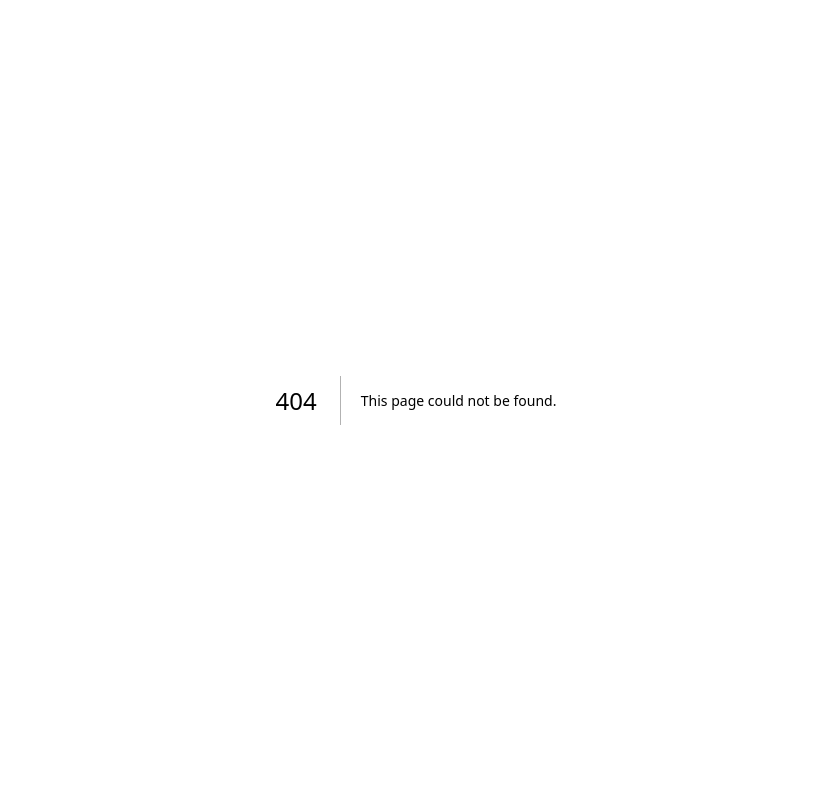
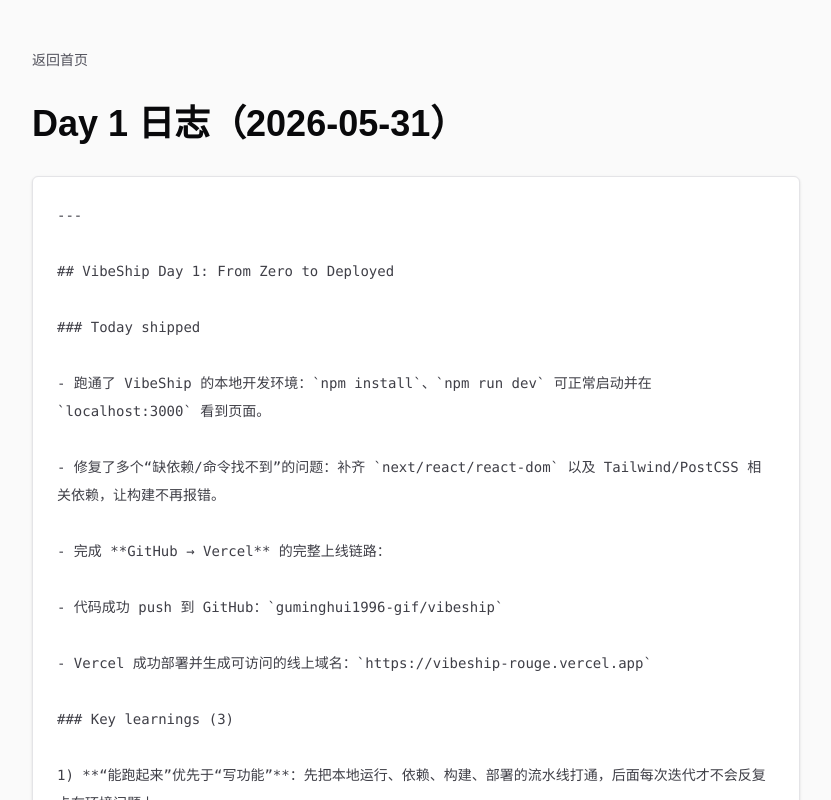
Before and after one commit to guminghui1996-gif/vibeship, a Next.js app: page /logs/2026-05-31 in a window 1280 px wide. Before the commit this address had no page. Shown: the top 800 px of the page, without its empty margins (224-1055 px from the left). Built offline with nearby package versions, Linux system fonts and the light colour scheme.

Commit message:
show day1 log in site

```diff
--- /dev/null
+++ b/app/logs/2026-05-31/page.tsx
@@ -0,0 +1,56 @@
+import Link from "next/link";
+
+const markdown = [
+  "---",
+  "",
+  "## VibeShip Day 1: From Zero to Deployed",
+  "",
+  "### Today shipped",
+  "",
+  "- 跑通了 VibeShip 的本地开发环境：`npm install`、`npm run dev` 可正常启动并在 `localhost:3000` 看到页面。",
+  "",
+  "- 修复了多个“缺依赖/命令找不到”的问题：补齐 `next/react/react-dom` 以及 Tailwind/PostCSS 相关依赖，让构建不再报错。",
+  "",
+  "- 完成 **GitHub → Vercel** 的完整上线链路：",
+  "",
+  "- 代码成功 push 到 GitHub：`guminghui1996-gif/vibeship`",
+  "",
+  "- Vercel 成功部署并生成可访问的线上域名：`https://vibeship-rouge.vercel.app`",
+  "",
+  "### Key learnings (3)",
+  "",
+  "1) **“能跑起来”优先于“写功能”**：先把本地运行、依赖、构建、部署的流水线打通，后面每次迭代才不会反复卡在环境问题上。",
+  "",
+  "2) **报错要用“定位→验证→最小修复→重启”节奏**：例如 `next` 命令缺失、`@tailwindcss/postcss` 缺失，本质都是依赖链问题，按提示补齐即可。",
+  "",
+  "3) **浏览器能访问 ≠ Git 能访问**：`git push` 失败时，要区分是代码问题还是网络/代理问题；给 Git 单独配置代理后，push 才真正跑通。",
+  "",
+  "### Tomorrow plan (3)",
+  "",
+  "1) **把项目整理成“标准可持续迭代”的状态**：检查 `package.json` 依赖是否完整、README 写清楚启动/部署方式。",
+  "",
+  "2) **进入最小功能闭环**：Supabase 建库 + Email 登录 + 新建 Project + 新建 Log。",
+  "",
+  "3) **固定公开构建流程**：每天一条日志 + 复盘模板。"
+].join("\n");
+
+export default function DayOneLogPage() {
+  return (
+    <main className="min-h-screen bg-zinc-50 px-6 py-12 text-zinc-950">
+      <article className="mx-auto w-full max-w-3xl">
+        <Link
+          className="text-sm font-medium text-zinc-600 transition hover:text-zinc-950"
+          href="/"
+        >
+          返回首页
+        </Link>
+        <h1 className="mt-8 text-3xl font-semibold tracking-normal sm:text-4xl">
+          Day 1 日志（2026-05-31）
+        </h1>
+        <pre className="mt-8 whitespace-pre-wrap rounded-md border border-zinc-200 bg-white p-6 text-sm leading-7 text-zinc-700 shadow-sm">
+          {markdown}
+        </pre>
+      </article>
+    </main>
+  );
+}
--- a/app/page.tsx
+++ b/app/page.tsx
@@ -1,3 +1,5 @@
+import Link from "next/link";
+
 export default function Home() {
   return (
     <main className="flex min-h-screen items-center justify-center bg-zinc-50 px-6 text-zinc-950">
@@ -8,14 +10,12 @@
         <p className="mt-5 text-lg leading-8 text-zinc-600">
           记录从零开始公开构建 VibeShip 的每一天。
         </p>
-        <a
+        <Link
           className="mt-8 inline-flex items-center rounded-md bg-zinc-950 px-4 py-2 text-sm font-medium text-white transition hover:bg-zinc-800"
-          href="https://github.com/guminghui1996-gif/vibeship/blob/main/logs/2026-05-31.md"
-          rel="noreferrer"
-          target="_blank"
+          href="/logs/2026-05-31"
         >
           Day 1 日志（2026-05-31）
-        </a>
+        </Link>
       </section>
     </main>
   );
```
